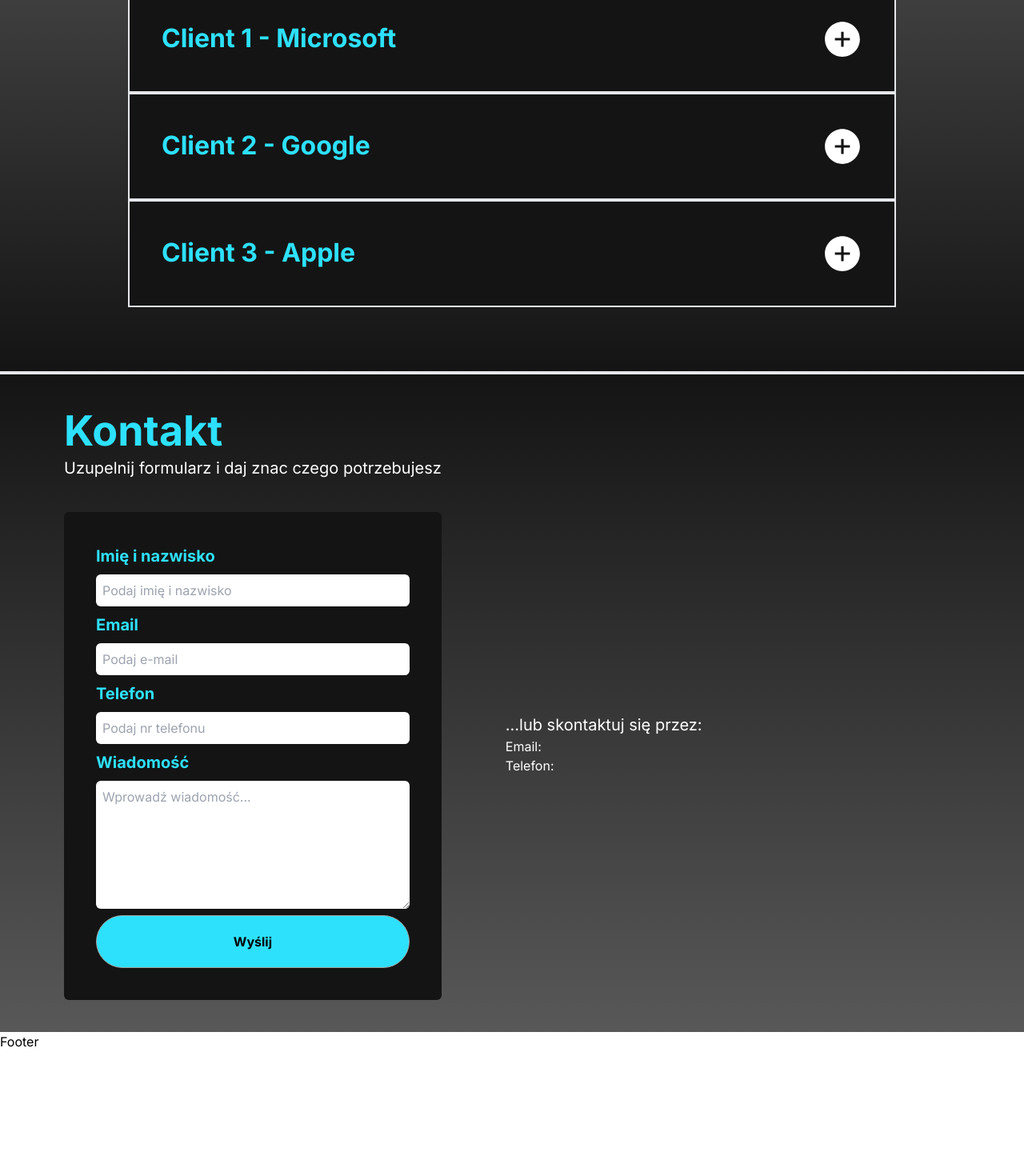
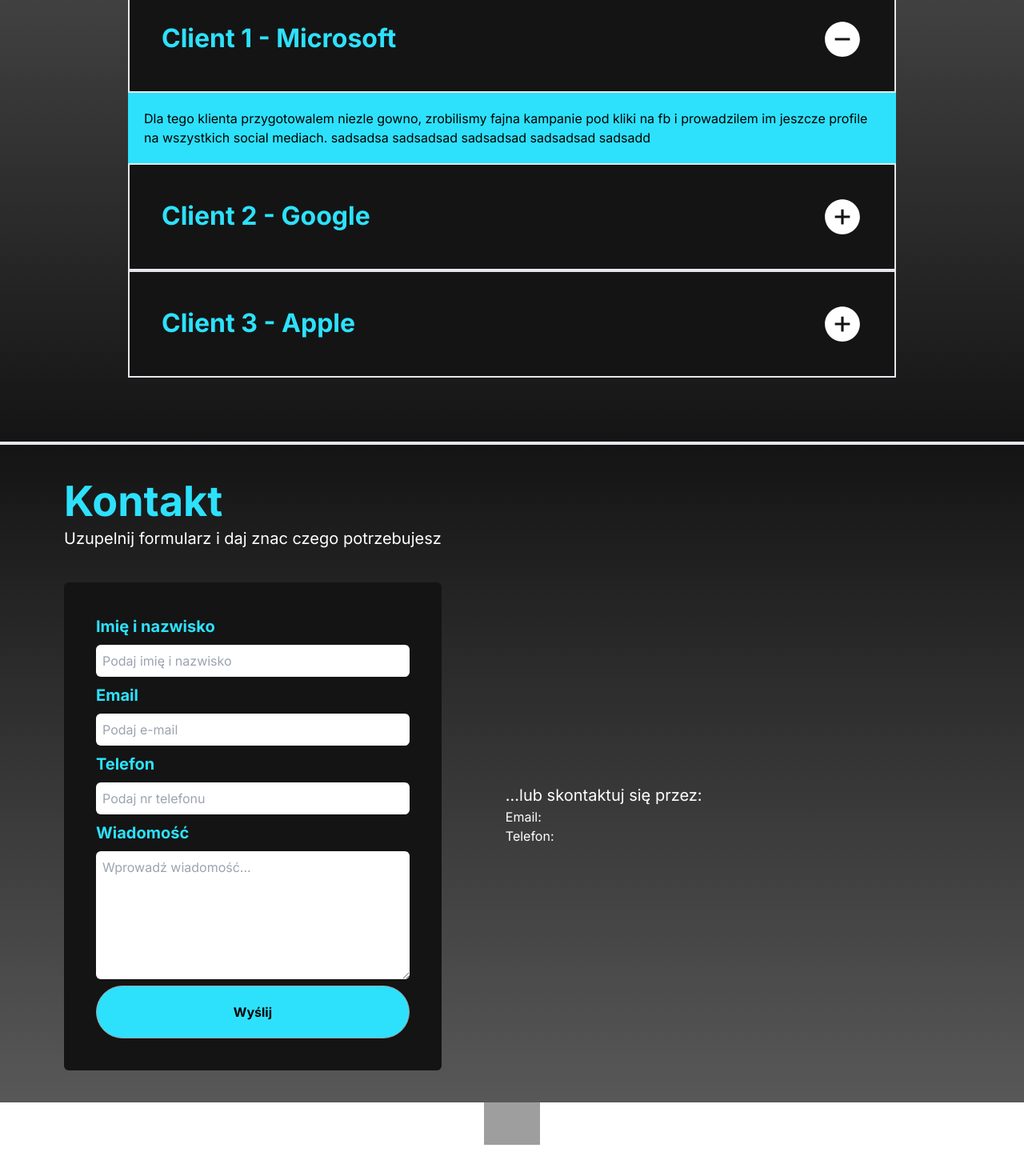
Before and after one commit to MateuszKuruc/marketing-portfolio, a Next.js app in the folder marketing-portfolio/: page / in a window 1280 px wide. Shown: the part 1335-2805 px from the top of the page at 80% size. Before the commit the page ends 2649 px from the top, so only its background shows below. Built offline with nearby package versions, Linux system fonts and the light colour scheme; grey boxes are pictures that could not be loaded.

Commit message:
change default state of accordion in portfolio section

```diff
--- a/marketing-portfolio/src/components/Contact.tsx
+++ b/marketing-portfolio/src/components/Contact.tsx
@@ -6,7 +6,8 @@ const Contact = () => {
   return (
     <section className="border-t-4 bg-gradient-to-b from-gray-90 py-10 max-container padding-container">
       <h1 className="bold-52 lg:bold-70 text-blue-50">Kontakt</h1>
-      <div className="md:flexStart gap-20 sm:flexCenter">
+      {/* <div className="md:flex md:justify-center md:gap-10 lg:gap-20 sm:flex-col"> */}
+      <div className="md:flexStart md:gap-10 lg:gap-20">
         <div>
           <p className="regular-20 text-white">
             Uzupelnij formularz i daj znac czego potrzebujesz
--- a/marketing-portfolio/src/components/Footer.tsx
+++ b/marketing-portfolio/src/components/Footer.tsx
@@ -1,7 +1,24 @@
+import Image from "next/image";
+import Link from "next/link";
 import React from "react";
+import {
+  AiOutlineFacebook,
+  AiOutlineInstagram,
+  AiOutlineLinkedin,
+} from "react-icons/ai";
 
 const Footer = () => {
-  return <div>Footer</div>;
+  return (
+    <footer className="flexCenter mb-24">
+      <div className="padding-container max-container flex w-full flex-col gap-14">
+        <div className="flex flex-col items-start justify-center gap-[10%] md:flex-row">
+          <Link href="/" className="mb-10">
+            <Image src="/boostguru.png" width={70} height={46} alt="logo" />
+          </Link>
+        </div>
+      </div>
+    </footer>
+  );
 };
 
 export default Footer;
--- a/marketing-portfolio/src/components/Portfolio.tsx
+++ b/marketing-portfolio/src/components/Portfolio.tsx
@@ -6,7 +6,7 @@ import AccordionItem from "./AccordionItem";
 import { useState } from "react";
 
 const Portfolio = () => {
-  const [open, setOpen] = useState<number | string | false>(false);
+  const [open, setOpen] = useState<number | string | false>(0);
 
   const toggleAccordion = (index: number) => {
     if (open === index) {
```
